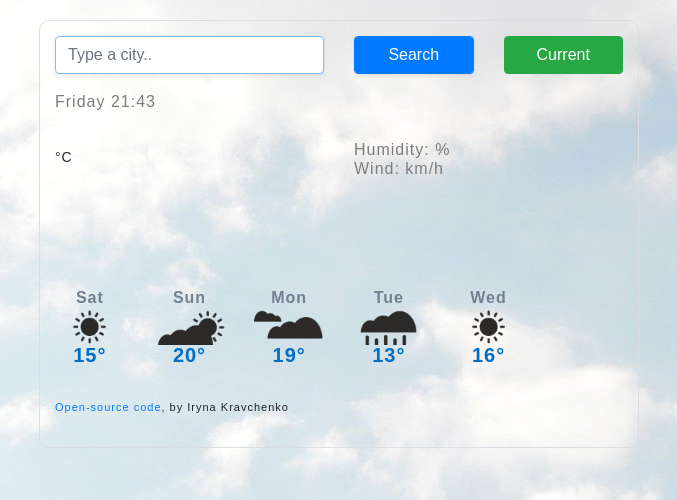
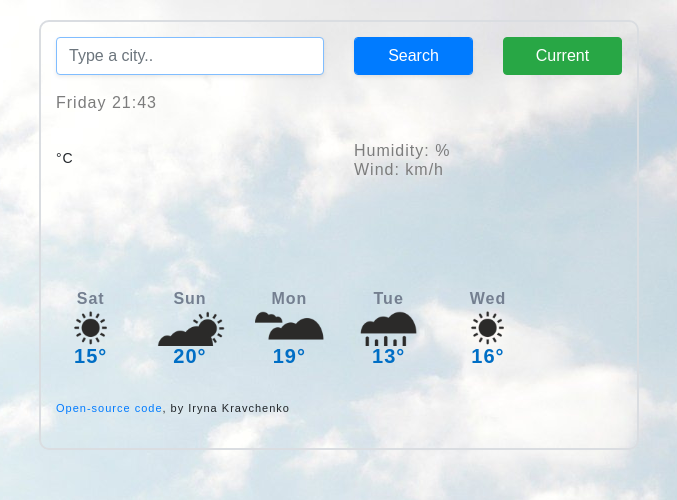
Before and after one commit to k-ira-85/weather-app, a plain HTML site: page index.html in a window 1280 px wide. Shown: the top 500 px of the page, 301-978 px from the left. Drawn offline with nearby package versions, Linux system fonts and the light colour scheme; no server answers.

Commit message:
change border color

```diff
--- a/src/styles.css
+++ b/src/styles.css
@@ -27,7 +27,7 @@ body {
   }
 
   .weather-app {
-    border: 1px solid #dadde1;
+    border: 2px solid #dadde1;
     padding: 15px;
     margin: 20px auto;
     border-radius: 10px;
```
